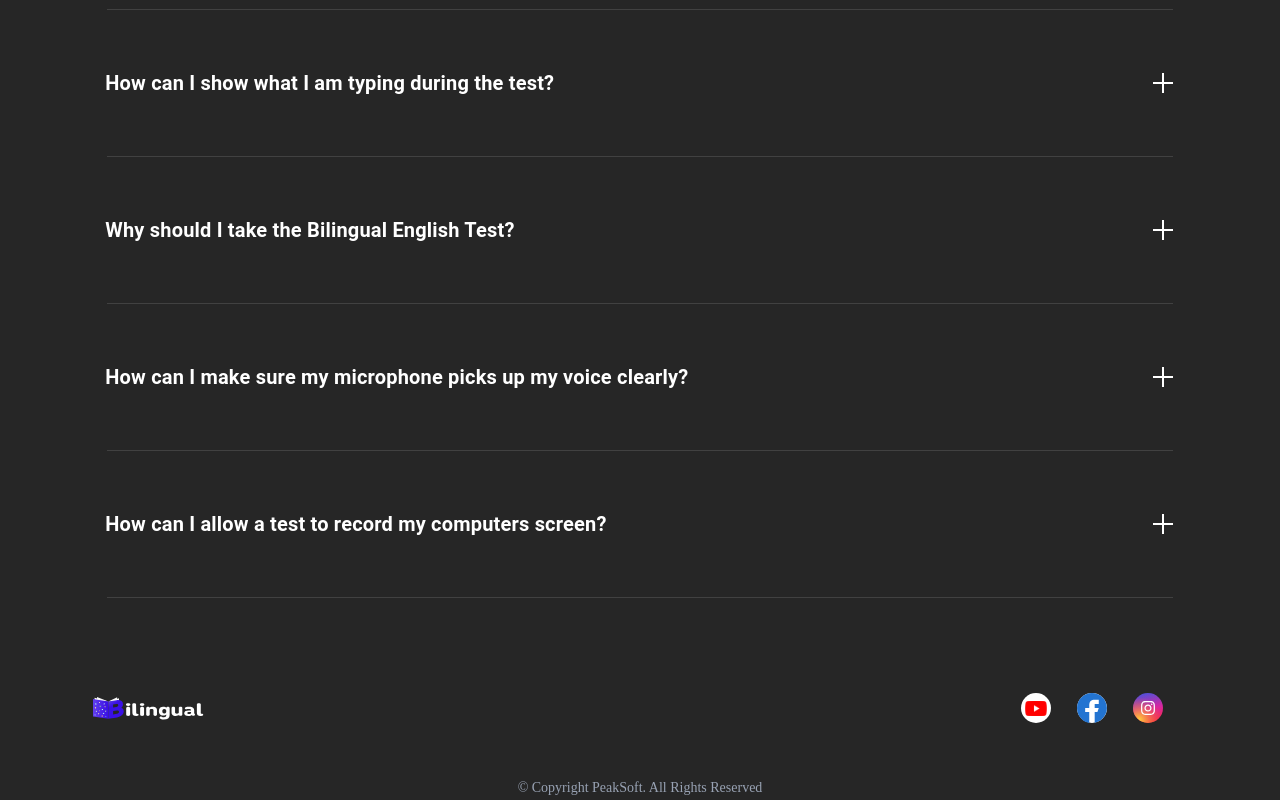
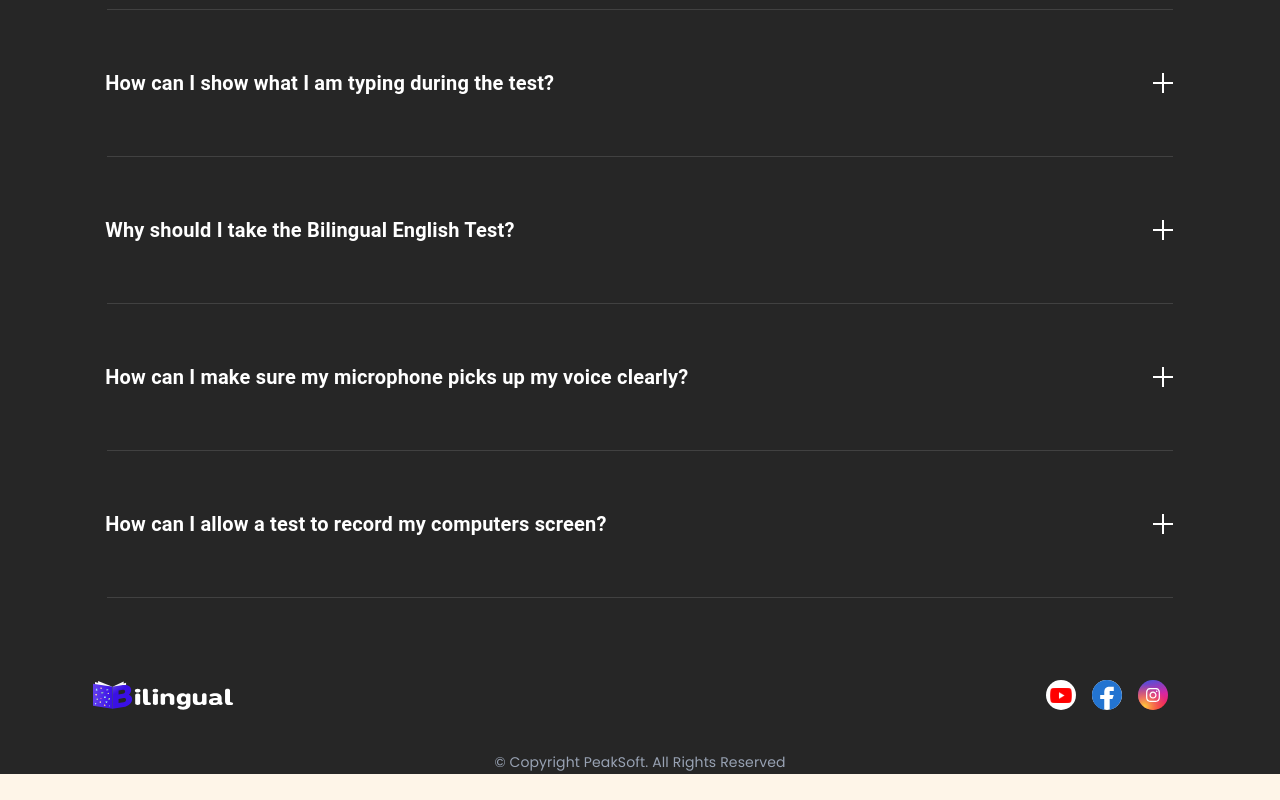
Before and after one commit to peaksoft-school/bilingual-js11, a React (Create React App) app: page / in a window 1280 px wide. Shown: the part 271-1071 px from the top of the page. After the commit the page ends 1045 px from the top, so only its background shows below. Built offline with nearby package versions, Linux system fonts and the light colour scheme.

Commit message:
fixed conflicts

```diff
--- a/src/layout/Footer.jsx
+++ b/src/layout/Footer.jsx
@@ -8,6 +8,7 @@ import {
    Divider,
    styled,
    IconButton,
+   Box,
 } from '@mui/material'
 import { QUESTIONS } from '../utils/constants/index'
 import {
@@ -21,65 +22,55 @@ import {
 const Footer = () => {
    const [expanded, setExpanded] = useState(null)
 
-   const [rotated, setRotated] = useState(false)
+   const [rotated, setRotated] = useState(true)
 
    const handleExpandClick = (index) => {
-      setExpanded(expanded === index ? null : index)
+      setExpanded((prev) => (prev === index ? null : index))
 
       setRotated(!rotated)
    }
 
    return (
       <StyledContainer>
-         <StyledList>
-            <StyledTitle>FAQ:</StyledTitle>
+         <List className="list">
+            <Typography className="title">FAQ:</Typography>
 
-            {QUESTIONS.map((q, index) => (
-               <Fragment key={q.question}>
-                  <StyledDivider />
+            {QUESTIONS.map(({ question, answer }, index) => (
+               <Fragment key={question}>
+                  <Divider className="divider" />
 
                   <ListItemButton onClick={() => handleExpandClick(index)}>
-                     <StyledQuestion>{q.question}</StyledQuestion>
+                     <Typography className="question">{question}</Typography>
+
                      <StyledPlus
-                        alt="Plus Icon"
-                        rotated={rotated && expanded === index}
+                        alt="plus"
+                        rotated={expanded === index ? index : null}
+                        index={index}
                      />
                   </ListItemButton>
 
                   <Collapse in={expanded === index} unmountOnExit>
-                     <StyledResponse>{q.answer}</StyledResponse>
+                     <Typography className="answer">{answer}</Typography>
                   </Collapse>
                </Fragment>
             ))}
-            <StyledDivider />
-         </StyledList>
+            <Divider className="divider" />
+         </List>
 
          <StyledFooter>
-            <StyledLogo alt="logo" />
+            <BilingualIcon className="logo" />
 
-            <StyledIconButton
-               href="#"
-               className="youtube-icon"
-               aria-label="YouTube"
-            >
+            <IconButton href="https://www.youtube.com/@peaksofthouse2429">
                <YouTubeIcon />
-            </StyledIconButton>
+            </IconButton>
 
-            <StyledIconButton
-               href="#"
-               className="facebook-icon"
-               aria-label="Facebook"
-            >
+            <IconButton href="https://ru-ru.facebook.com/">
                <FacebookIcon />
-            </StyledIconButton>
+            </IconButton>
 
-            <StyledIconButton
-               href="#"
-               className="instagram-icon"
-               aria-label="Instagram"
-            >
+            <IconButton href="https://www.instagram.com/peaksoft.house/">
                <InstagramIcon />
-            </StyledIconButton>
+            </IconButton>
          </StyledFooter>
 
          <StyledReseved>
@@ -91,59 +82,59 @@ const Footer = () => {
 
 export default Footer
 
-const StyledContainer = styled(Container)({
+const StyledContainer = styled(Container)(({ theme }) => ({
    display: 'flex',
    flexDirection: 'column',
    alignItems: 'center',
    minWidth: '100%',
-   width: 'auto',
+   width: '100%',
    background: '#262626',
-})
 
-const StyledTitle = styled(Typography)({
-   color: 'var(--text-00, #FFF)',
+   '& .list': {
+      width: '92%',
+   },
+
+   '& .title': {
+      color: theme.palette.primary.white,
       fontSize: '2.5rem',
       fontWeight: 700,
       lineHeight: '3.1875rem',
       margin: '2%',
-})
+   },
 
-const StyledList = styled(List)({
-   width: '92%',
-})
+   '& .divider': {
+      background: '#4A4A4A',
+      margin: '2.12rem',
+   },
 
-const StyledPlus = styled(PlusIcon)(({ rotated }) => ({
-   cursor: 'pointer',
-   transform: `rotate(${rotated ? '45deg' : '0'})`,
-   transition: 'transform 0.3s ease',
-   marginLeft: 'auto',
-   marginRight: '16px',
-}))
-
-const StyledQuestion = styled(Typography)({
-   color: 'var(--text-00, #FFF)',
+   '& .question': {
+      color: theme.palette.primary.white,
       fontSize: '1.25rem',
       fontWeight: '600',
       margin: '1rem',
       width: 'auto',
       flexGrow: 1,
-})
+   },
 
-const StyledResponse = styled(Typography)({
-   color: '#FFF',
+   '& .answer': {
+      color: theme.palette.primary.white,
       fontSize: '1.125rem',
       fontWeight: '300',
       width: 'auto',
       margin: '0 2rem',
       fontFamily: 'Poppins',
-})
+   },
+}))
 
-const StyledDivider = styled(Divider)({
-   background: 'var(--lines-02, #4A4A4A)',
-   margin: '2.12rem',
-})
+const StyledPlus = styled(PlusIcon)(({ rotated, index }) => ({
+   cursor: 'pointer',
+   transform: `rotate(${rotated === index ? '45deg' : '0'})`,
+   transition: 'transform 0.3s ease',
+   marginLeft: 'auto',
+   marginRight: '1rem',
+}))
 
-const StyledFooter = styled('div')({
+const StyledFooter = styled(Box)(() => ({
    display: 'flex',
    color: '#FFF',
    fontSize: '1rem',
@@ -151,24 +142,23 @@ const StyledFooter = styled('div')({
    textAlign: 'center',
    alignItems: 'center',
    width: '87%',
-})
 
-const StyledReseved = styled(Divider)({
-   color: ' var(--Gray-400, #98A2B3)',
-   fontSize: '0.875rem',
-   fontWeight: '400',
-   lineHeight: '1.5rem',
-   alignItems: 'center',
-   fontFamily: 'Poppins',
-})
-
-const StyledIconButton = styled(IconButton)({
-   width: '3.5rem',
-   height: '4.5rem',
-})
-
-const StyledLogo = styled(BilingualIcon)({
+   '& .logo': {
       width: '12.06763rem',
       height: '2.875rem',
       margin: '0 75% 0 -1%',
+   },
+
+   '& .icon-button': {
+      width: '3.5rem',
+      height: '4.5rem',
+   },
+}))
+
+const StyledReseved = styled(Typography)({
+   color: '#98A2B3',
+   fontSize: '0.875rem',
+   lineHeight: '1.5rem',
+   fontWeight: '400',
+   fontFamily: 'Poppins',
 })
```
Lines whose indentation alone changed are shown as unchanged.
